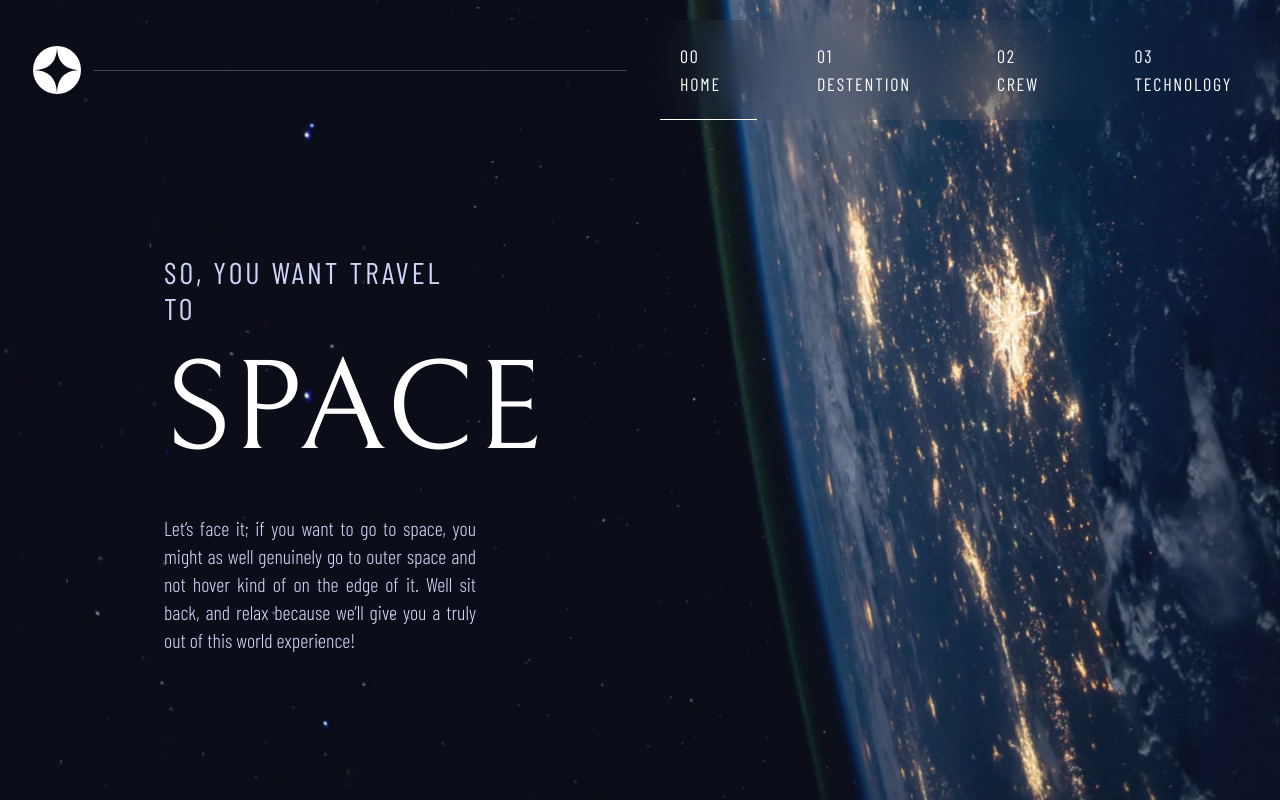
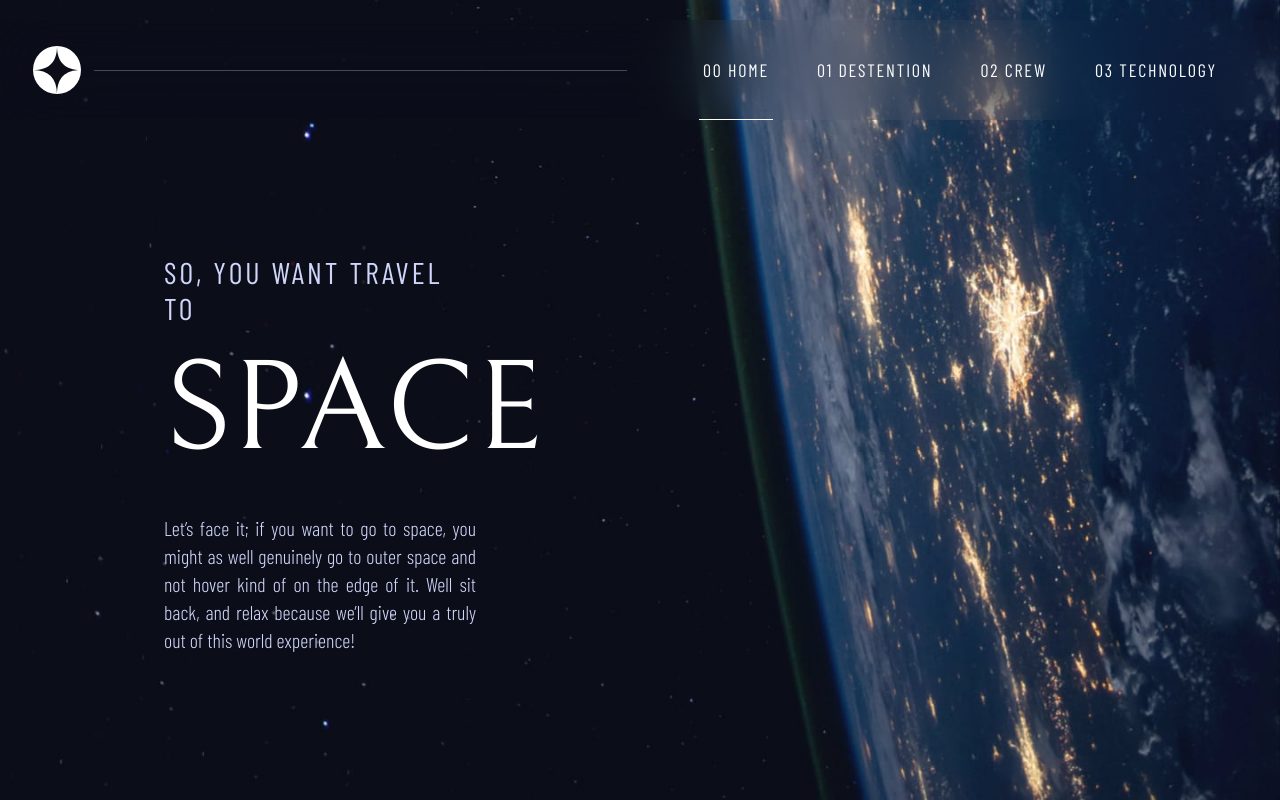
Before and after one commit to MahdiSadeghi26/Space-Toursim-multiPage, a Vue app: page / in a window 1280 px wide. Built offline with nearby package versions, Linux system fonts and the light colour scheme.

Commit message:
fixing some styles about size in lg

```diff
--- a/src/style.css
+++ b/src/style.css
@@ -3,8 +3,8 @@
 @tailwind utilities;
 
 .navItem {
-  @apply  mx-5 cursor-pointer h-full px-5 tracking-widest
-    flex items-center hover:border-gray-200 hover:border-b-2  ;
+  @apply xl:mx-5 cursor-pointer h-full px-5 lg:px-1 lg:w-full xl:w-auto tracking-widest
+    flex items-center hover:border-gray-400 hover:border-b-[1px] justify-center ;
 }
 .activeItem {
   @apply border-white border-b-[1px];
```
